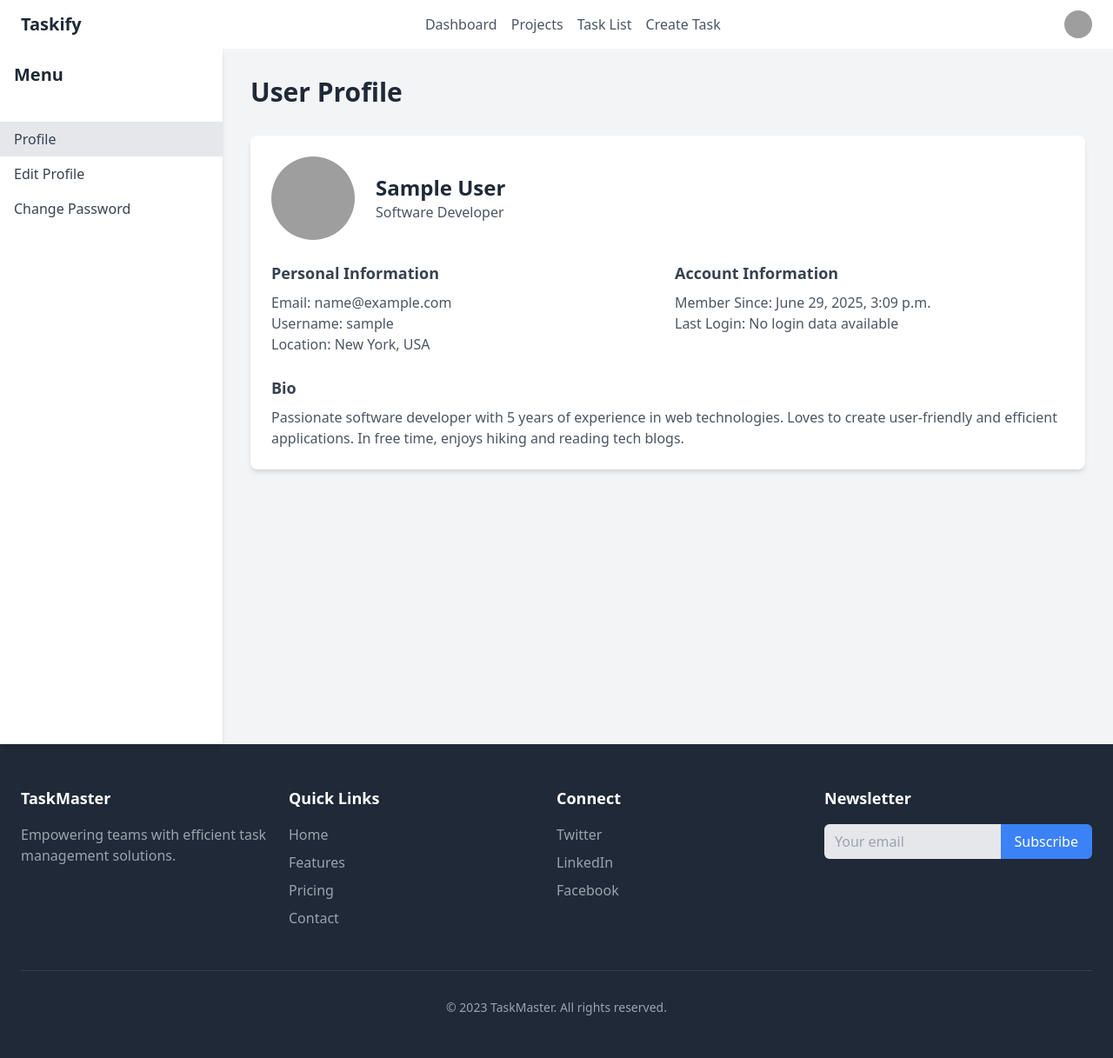
After one commit to majharul-web/task-management-django, a Django app: page /users/profile/ in a window 1280 px wide. The commit adds this page. Shown: the whole page at 87% size. Run offline with Django 5.2, Linux system fonts and the light colour scheme; the visitor is signed in with stand-in values (Sample User, id 1); grey boxes are pictures that could not be loaded.

```diff
--- a/static/css/output.css
+++ b/static/css/output.css
@@ -738,6 +738,10 @@ video {
   margin-bottom: 4rem;
 }
 
+.mb-2 {
+  margin-bottom: 0.5rem;
+}
+
 .mb-4 {
   margin-bottom: 1rem;
 }
@@ -754,6 +758,10 @@ video {
   margin-bottom: 2.25rem;
 }
 
+.ml-2 {
+  margin-left: 0.5rem;
+}
+
 .ml-4 {
   margin-left: 1rem;
 }
@@ -762,6 +770,10 @@ video {
   margin-right: 0.5rem;
 }
 
+.mr-6 {
+  margin-right: 1.5rem;
+}
+
 .mt-12 {
   margin-top: 3rem;
 }
@@ -822,6 +834,10 @@ video {
   height: 0.5rem;
 }
 
+.h-24 {
+  height: 6rem;
+}
+
 .h-5 {
   height: 1.25rem;
 }
@@ -854,6 +870,10 @@ video {
   width: 0.5rem;
 }
 
+.w-24 {
+  width: 6rem;
+}
+
 .w-48 {
   width: 12rem;
 }
@@ -866,6 +886,10 @@ video {
   width: 1.5rem;
 }
 
+.w-64 {
+  width: 16rem;
+}
+
 .w-8 {
   width: 2rem;
 }
@@ -892,6 +916,10 @@ video {
 
 .max-w-md {
   max-width: 28rem;
+}
+
+.flex-1 {
+  flex: 1 1 0%;
 }
 
 .table-auto {
@@ -1554,6 +1582,16 @@ video {
   background-color: rgb(243 244 246 / var(--tw-bg-opacity, 1));
 }
 
+.hover\:bg-gray-200:hover {
+  --tw-bg-opacity: 1;
+  background-color: rgb(229 231 235 / var(--tw-bg-opacity, 1));
+}
+
+.hover\:bg-gray-300:hover {
+  --tw-bg-opacity: 1;
+  background-color: rgb(209 213 219 / var(--tw-bg-opacity, 1));
+}
+
 .hover\:bg-gray-50:hover {
   --tw-bg-opacity: 1;
   background-color: rgb(249 250 251 / var(--tw-bg-opacity, 1));
--- a/task_management/settings.py
+++ b/task_management/settings.py
@@ -139,7 +139,7 @@ AUTH_PASSWORD_VALIDATORS = [
 
 LANGUAGE_CODE = 'en-us'
 
-TIME_ZONE = 'UTC'
+TIME_ZONE = 'Asia/Dhaka'
 
 USE_I18N = True
 
@@ -176,4 +176,6 @@ EMAIL_HOST_PASSWORD = config('EMAIL_HOST_PASSWORD', default='')
 FRONTEND_URL = config('FRONTEND_URL', default='http://localhost:3000')
 
 # login URL
-LOGIN_URL = 'sign-in'
+LOGIN_URL = '/users/sign-in/'
+LOGIN_REDIRECT_URL = '/tasks/dashboard/'
+LOGOUT_REDIRECT_URL = '/'
--- /dev/null
+++ b/users/templates/accounts/profile.html
@@ -0,0 +1,87 @@
+
+{% extends "base.html" %}
+{% load custom_filters %}
+{% block title %}Profile - {{ user.username }}{% endblock %}
+
+{% block content %}
+ <div class="bg-gray-100">
+    <div class="flex min-h-screen">
+      <!-- Sidebar -->
+      <aside class="w-64 bg-white shadow-md">
+        <div class="p-4">
+          <h2 class="text-xl font-semibold text-gray-800">Menu</h2>
+        </div>
+        <nav class="mt-6">
+          <a
+            href="#"
+            class="block py-2 px-4 text-gray-700 bg-gray-200 hover:bg-gray-300"
+            >Profile</a
+          >
+          <a href="#" class="block py-2 px-4 text-gray-700 hover:bg-gray-200"
+            >Edit Profile</a
+          >
+          <a href="#" class="block py-2 px-4 text-gray-700 hover:bg-gray-200"
+            >Change Password</a
+          >
+        </nav>
+      </aside>
+
+      <!-- Main Content -->
+      <main class="flex-1 p-8">
+        <h1 class="text-3xl font-bold text-gray-800 mb-8">User Profile</h1>
+
+        <div class="bg-white shadow-md rounded-lg p-6">
+          <div class="flex items-center mb-6">
+            <img
+              src="https://png.pngtree.com/png-clipart/20231019/original/pngtree-user-profile-avatar-png-image_13369988.png"
+              alt="User Avatar"
+              class="w-24 h-24 rounded-full object-cover mr-6"
+            />
+            <div>
+              <h2 class="text-2xl font-semibold text-gray-800">{{name}}</h2>
+              <p class="text-gray-600">Software Developer</p>
+            </div>
+          </div>
+
+          <div class="grid grid-cols-1 md:grid-cols-2 gap-4">
+            <div>
+              <h3 class="text-lg font-semibold text-gray-700 mb-2">
+                Personal Information
+              </h3>
+              <p class="text-gray-600">
+                <span class="font-medium">Email:</span> {{email}}
+              </p>
+              <p class="text-gray-600">
+                <span class="font-medium">Username:</span> {{username}}
+              </p>
+              <p class="text-gray-600">
+                <span class="font-medium">Location:</span> New York, USA
+              </p>
+            </div>
+            <div>
+              <h3 class="text-lg font-semibold text-gray-700 mb-2">
+                Account Information
+              </h3>
+              <p class="text-gray-600">
+                <span class="font-medium">Member Since:</span> {{member_since}}
+              </p>
+              <p class="text-gray-600">
+                <span class="font-medium">Last Login:</span> {{last_login|format_date}}
+              </p>
+            </div>
+          </div>
+
+          <div class="mt-6">
+            <h3 class="text-lg font-semibold text-gray-700 mb-2">Bio</h3>
+            <p class="text-gray-600">
+              Passionate software developer with 5 years of experience in web
+              technologies. Loves to create user-friendly and efficient
+              applications. In free time, enjoys hiking and reading tech blogs.
+            </p>
+          </div>
+        </div>
+      </main>
+    </div>
+</div>
+
+{% endblock content %}
--- /dev/null
+++ b/users/templatetags/custom_filters.py
@@ -0,0 +1,18 @@
+from django import template
+from datetime import datetime
+from django.utils import timezone
+
+register = template.Library()
+
+@register.filter
+def format_date(value):
+    if value:
+        today = datetime.now().date()
+        value=timezone.localtime(value)
+        if value.date() == today:
+            return f"Today at {value.strftime('%I:%M %p')}"
+        elif value.date() == today.replace(day=today.day - 1):
+            return f"Yesterday at {value.strftime('%I:%M %p')}"
+        else:
+            return f"{value.date()} at {value.strftime('%I:%M %p')}"
+    return "No login data available"
--- a/users/urls.py
+++ b/users/urls.py
@@ -1,10 +1,15 @@
 from django.urls import path
-from users.views import sign_up, sign_in, sign_out,activate_account, admin_dashboard,assign_role,create_group,group_list
+from users.views import sign_up, sign_in, sign_out,activate_account, admin_dashboard,assign_role,create_group,group_list,CustomLoginView,CustomProfileView
+from django.contrib.auth.views import LogoutView
+
 
 urlpatterns = [
     path('sign-up/', sign_up, name='sign-up'),
-    path('sign-in/', sign_in, name='sign-in'),
-    path('sign-out/', sign_out, name='sign-out'),
+    path('sign-in/', CustomLoginView.as_view(template_name='auth/signin.html'), name='sign-in'),
+    path('profile/', CustomProfileView.as_view(), name='profile'),
+    # path('sign-in/', sign_in, name='sign-in'),
+    path('sign-out/', LogoutView.as_view() , name='sign-out'),
+    # path('sign-out/', sign_out, name='sign-out'),
     path('activate/<int:user_id>/<str:token>/', activate_account, name='activate-account'),
     path('admin/dashboard/', admin_dashboard, name='admin-dashboard'),
     path('admin/assign-role/<int:user_id>/', assign_role, name='assign-role'),
--- a/users/views.py
+++ b/users/views.py
@@ -9,6 +9,7 @@ from django.contrib.auth.forms import AuthenticationForm
 from django.contrib.auth.tokens import default_token_generator
 from django.contrib.auth.decorators import login_required, user_passes_test
 from django.db.models import Prefetch
+from django.contrib.auth.views import LoginView, TemplateView
 
 # Create your views here.
 
@@ -45,6 +46,29 @@ def sign_in(request):
             print("Invalid credentials")
 
     return render(request, 'auth/signin.html', {"form": form})
+
+# Customized login view
+class CustomLoginView(LoginView):
+    form_class = SignInModelForm
+
+    def get_success_url(self):
+        next_url= self.request.GET.get('next')
+
+        return next_url if next_url else super().get_success_url()
+
+# Profile view
+class CustomProfileView(TemplateView):
+    template_name = 'accounts/profile.html'
+
+    def get_context_data(self, **kwargs):
+        context = super().get_context_data(**kwargs)
+        user = self.request.user
+        context['username'] = user.username
+        context['email'] = user.email
+        context['name'] = user.get_full_name() or user.username
+        context['member_since'] = user.date_joined
+        context['last_login'] = user.last_login
+        return context
 
 
 @login_required
```
Also changed, not shown: users/templatetags/__init__.py (added).
